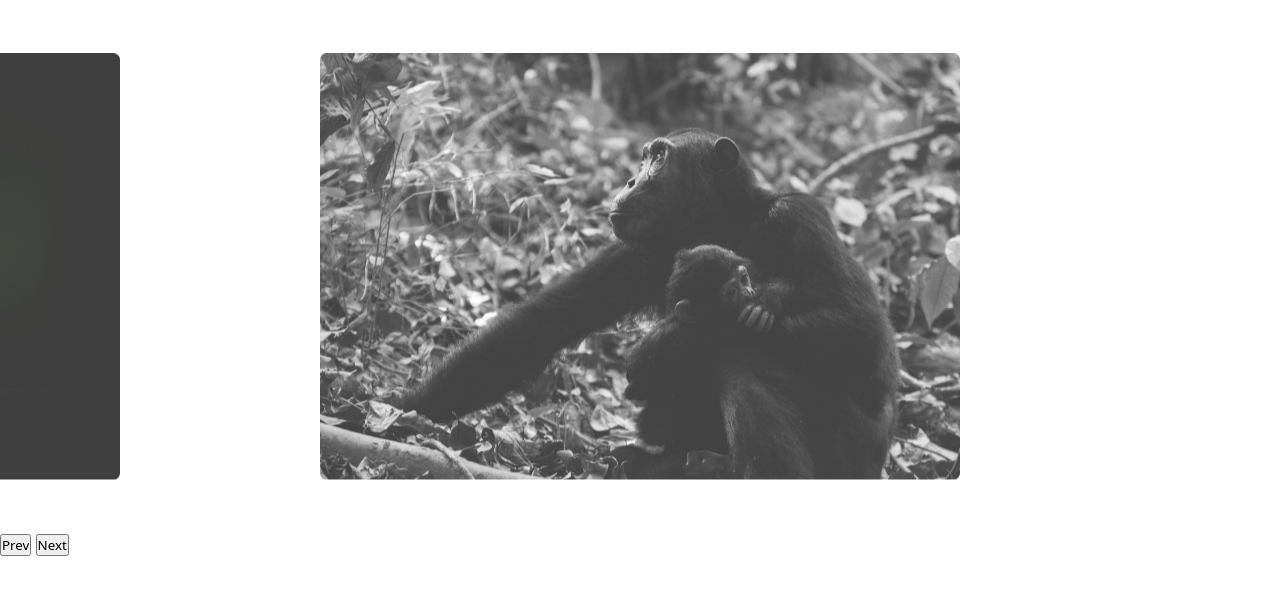
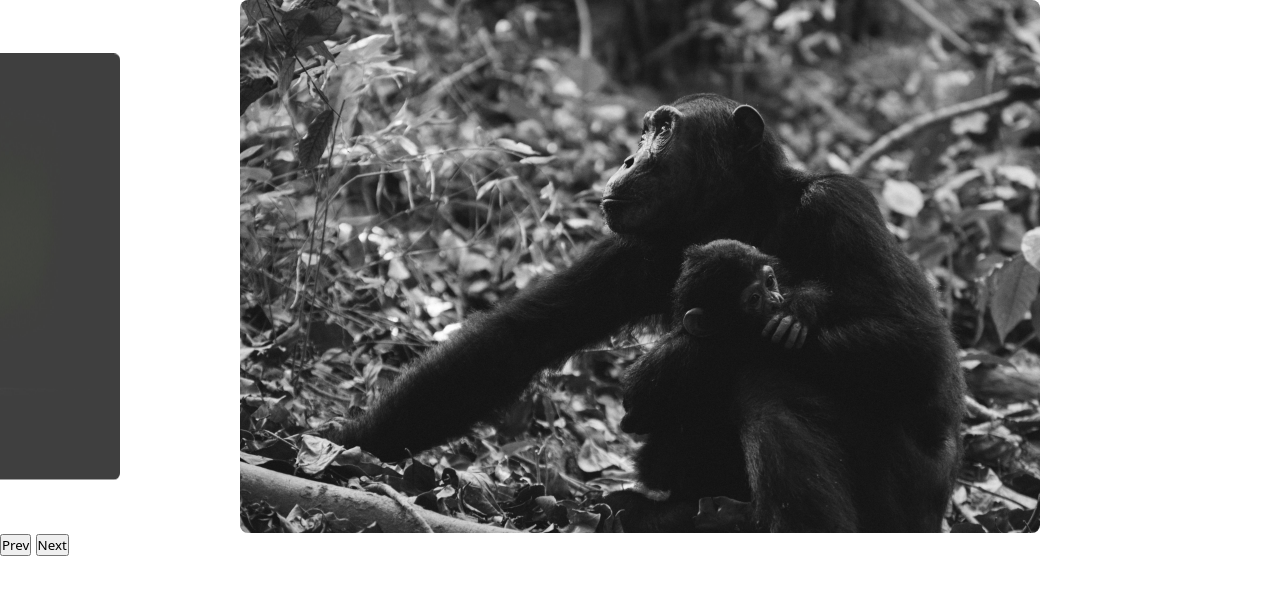
Before and after one commit to mashirolvsky/slide, a plain HTML site: page index.html in a window 1280 px wide. Drawn offline with Linux system fonts and the light colour scheme.

Commit message:
active-class-resize: Desenvolvido a ativação do foco ativo dos slides e adicionamos o debounce para o caso de resize na página.

```diff
--- a/src/index.js
+++ b/src/index.js
@@ -1,6 +1,6 @@
 import Slide from "./modules/slide.js";
 
-const slide = new Slide(".slide", ".slide-wrapper");
+const slide = new Slide(".slide", ".slide-wrapper", "active");
 slide.init();
 
 slide.changeSlide(5);
--- a/src/modules/slide.js
+++ b/src/modules/slide.js
@@ -1,5 +1,7 @@
+import debounceScroll from "./debounce-scroll.js";
+
 export default class Slide {
-  constructor(slide, wrapper) {
+  constructor(slide, wrapper, className) {
     this.slide = document.querySelector(slide);
     this.wrapper = document.querySelector(wrapper);
     this.dist = {
@@ -7,11 +9,12 @@ export default class Slide {
       startX: 0,
       movement: 0,
     };
+    this.className = className;
   }
 
   transition(active) {
     this.slide.style.transition = active
-      ? "transform 300ms cubic-bezier(0.2,0,0,1.5)"
+      ? `transform 640ms cubic-bezier(0.2,0,0.5,1.2)`
       : "";
   }
 
@@ -24,6 +27,7 @@ export default class Slide {
     this.dist.movement = (this.dist.startX - clientX) * (clientX * 0.01);
     return this.dist.finalPosition - this.dist.movement;
   }
+
   onStart(e) {
     let movetype;
     if (e.type === "mousedown") {
@@ -70,11 +74,6 @@ export default class Slide {
     this.wrapper.addEventListener("touchend", this.onEnd);
   }
 
-  bindEvents() {
-    this.onStart = this.onStart.bind(this);
-    this.onMove = this.onMove.bind(this);
-    this.onEnd = this.onEnd.bind(this);
-  }
   slidePosition(slide) {
     const margin = (this.wrapper.offsetWidth - slide.offsetWidth) / 2;
     return -(slide.offsetLeft - margin);
@@ -104,6 +103,14 @@ export default class Slide {
     this.moveSlide(activeSlide.position);
     this.slideIndexNav(index);
     this.dist.finalPosition = activeSlide.position;
+    this.switchActiveIndex();
+  }
+
+  switchActiveIndex() {
+    this.slideArray.forEach(item => {
+      item.element.classList.remove(this.className);
+    });
+    this.slideArray[this.index.active].element.classList.add(this.className);
   }
 
   activePrevSlide() {
@@ -113,11 +120,31 @@ export default class Slide {
     if (this.index.next !== undefined) this.changeSlide(this.index.next);
   }
 
+  onResize() {
+    setTimeout(() => {
+      this.slidesConfig();
+      this.changeSlide(this.index.active);
+    }, 1000);
+  }
+
+  addResizeEvent() {
+    window.addEventListener("resize", this.onResize);
+  }
+
+  bindEvents() {
+    this.onStart = this.onStart.bind(this);
+    this.onMove = this.onMove.bind(this);
+    this.onEnd = this.onEnd.bind(this);
+
+    this.onResize = debounceScroll(this.onResize.bind(this), 100);
+  }
+
   init() {
     this.bindEvents();
     this.transition(true);
     this.addSlideEvents();
     this.slidesConfig();
+    this.addResizeEvent();
     return this;
   }
 }
--- a/styles/style.css
+++ b/styles/style.css
@@ -33,7 +33,7 @@ img {
   overflow: clip;
   opacity: 0.8;
   transform: scale(0.8);
-  transition: 152ms cubic-bezier(0.2, 2, 1, 2) allow-discrete;
+  transition: 640ms cubic-bezier(0.2, -0.2, 0.01, 1.2) allow-discrete;
 }
 
 .slide li.active {
```
